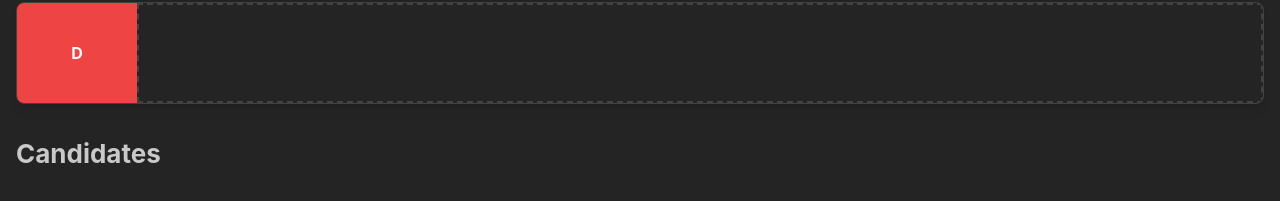
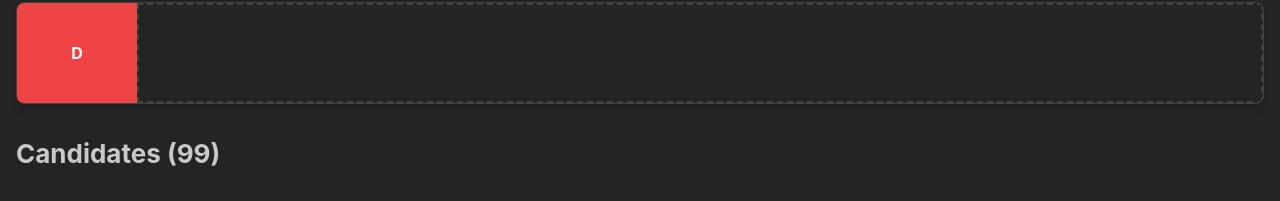
Before and after one commit to DenisPronin/tier-maker, a React (Vite) app: page / in a window 1280 px wide. Shown: the part 546-747 px from the top of the page. Built offline with nearby package versions, Linux system fonts and the light colour scheme; grey boxes are pictures that could not be loaded.

Commit message:
Candidates left

```diff
--- a/src/components/CandidatesList/CandidatesList.tsx
+++ b/src/components/CandidatesList/CandidatesList.tsx
@@ -13,7 +13,7 @@ export function CandidatesList() {
   return (
     <Box mt="xl">
       <Title order={2} mb="md">
-        Candidates
+        Candidates ({unplacedCandidates.length})
       </Title>
       <Box
         ref={setNodeRef}
```
